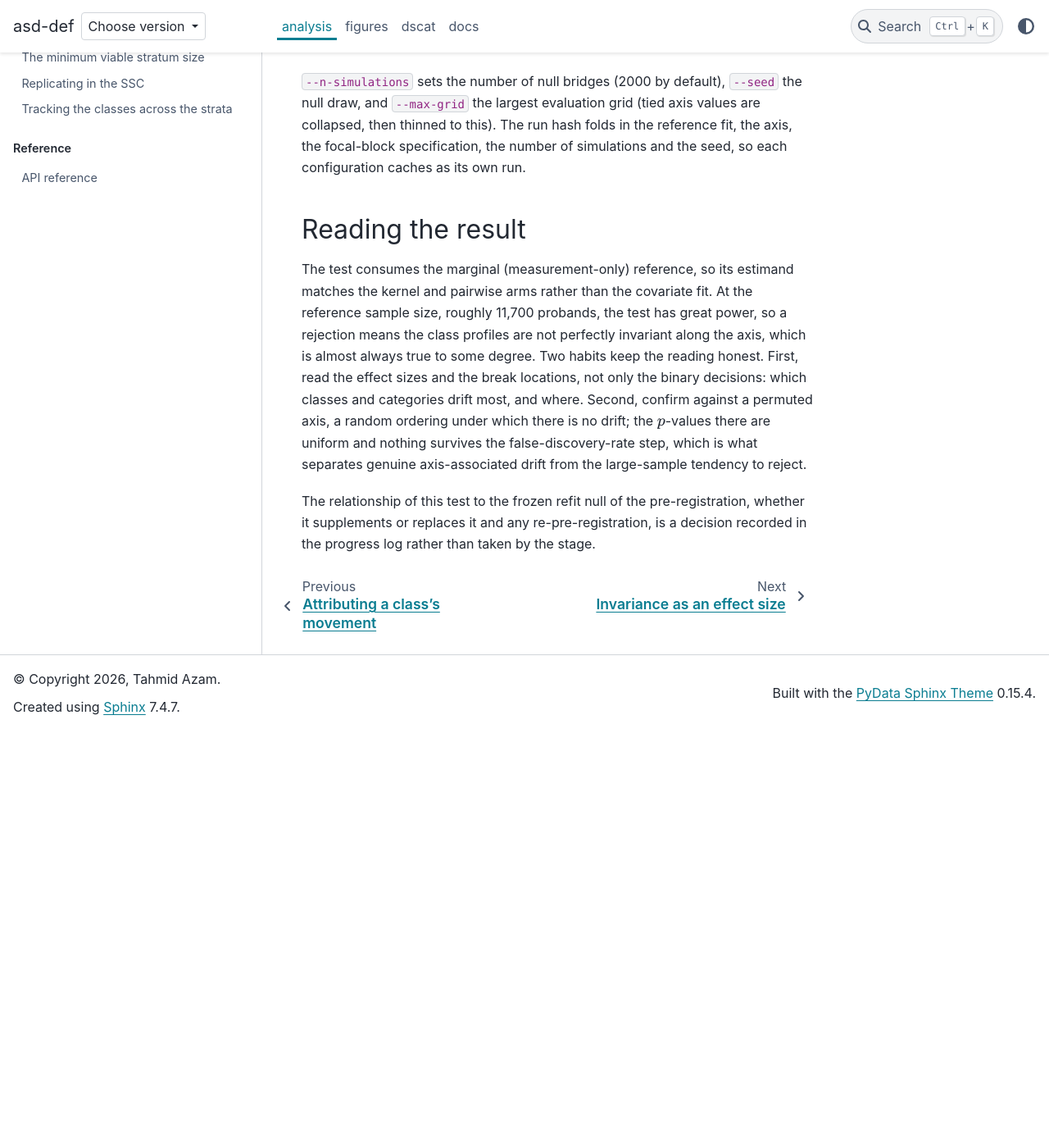
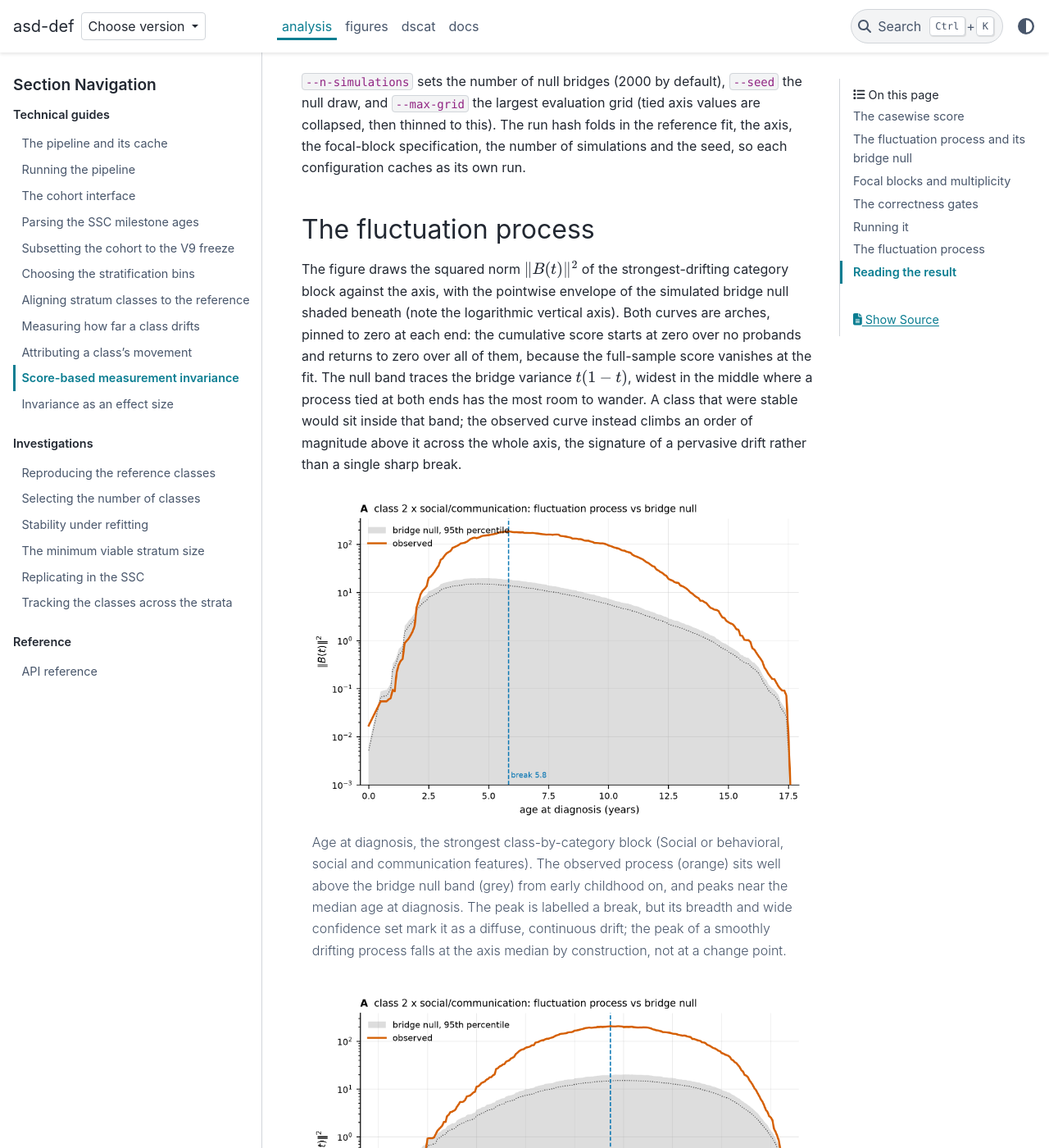
Before and after one commit to tahmidazam/asd-def, a Sphinx documentation site: the page built from docs/source/packages/analysis/guides/score-based-invariance.md, in a window 1280 px wide and 1400 px high, scrolled down 2995 px. Shown: the whole window at 82% size. Built offline with Sphinx 7.4.7 and the PyData theme 0.15.4, drawn with Linux system fonts in a browser that asks for light colours; before the commit the page ends 3887 px from its top, so only the background shows below that; some of the changed text lies outside the part shown.

Commit message:
docs(analysis): embed fluctuation-process figures in the invariance guide
Register the two invariance figures for publishing and show them in the
guide. Captions note that the break sits at the axis median under a
continuous drift, so it marks a diffuse trend rather than a change point.

```diff
--- a/docs/source/packages/analysis/guides/score-based-invariance.md
+++ b/docs/source/packages/analysis/guides/score-based-invariance.md
@@ -102,6 +102,40 @@
 The run hash folds in the reference fit, the axis, the focal-block specification, the number of
 simulations and the seed, so each configuration caches as its own run.
 
+## The fluctuation process
+
+The figure draws the squared norm $\lVert B(t) \rVert^2$ of the strongest-drifting category block
+against the axis, with the pointwise envelope of the simulated bridge null shaded beneath (note the
+logarithmic vertical axis). Both curves are arches, pinned to zero at each end: the cumulative
+score starts at zero over no probands and returns to zero over all of them, because the full-sample
+score vanishes at the fit. The null band traces the bridge variance $t(1-t)$, widest in the middle
+where a process tied at both ends has the most room to wander. A class that were stable would sit
+inside that band; the observed curve instead climbs an order of magnitude above it across the whole
+axis, the signature of a pervasive drift rather than a single sharp break.
+
+:::{figure} /_figures/invariance_process_age_at_diagnosis.png
+:alt: Squared fluctuation process against age at diagnosis, far above the simulated bridge null band
+:width: 100%
+:align: center
+
+Age at diagnosis, the strongest class-by-category block (Social or behavioral, social and
+communication features). The observed process (orange) sits well above the bridge null band (grey)
+from early childhood on, and peaks near the median age at diagnosis. The peak is labelled a break,
+but its breadth and wide confidence set mark it as a diffuse, continuous drift; the peak of a
+smoothly drifting process falls at the axis median by construction, not at a change point.
+:::
+
+:::{figure} /_figures/invariance_process_era.png
+:alt: Squared fluctuation process against diagnosis year, far above the simulated bridge null band
+:width: 100%
+:align: center
+
+Diagnostic era, the same block. The excursion above the null band grows through the 2010s, with the
+social and communication scores trending upward with diagnosis year (a positive directional slope).
+The break near 2016 is again close to the median diagnosis year, so it reads as the centre of a
+continuous change over the era rather than an abrupt one.
+:::
+
 ## Reading the result
 
 The test consumes the marginal (measurement-only) reference, so its estimand matches the kernel
@@ -114,6 +148,15 @@
 false-discovery-rate step, which is what separates genuine axis-associated drift from the
 large-sample tendency to reject.
 
+Read the break against the axis median rather than as an event. The maxLM statistic borrows its
+name from change-point testing, where the peak locates an abrupt shift, but it also has power
+against smooth drift, and for a smoothly drifting parameter the peak falls at the axis median by
+construction. So a break that sits at the median, with a wide confidence set and a significant
+Cramer-von Mises statistic, is continuous drift, not a discontinuity; the informative signal is how
+far the break departs from the median (where the drift concentrates) and the sign of the
+directional slope (which way it goes). The whole trajectory is traced directly, rather than tested,
+by the kernel sweep and the pairwise-drift arms.
+
 The relationship of this test to the frozen refit null of the pre-registration, whether it
 supplements or replaces it and any re-pre-registration, is a decision recorded in the progress log
 rather than taken by the stage.
```
Also changed, not shown: docs/source/_figures/invariance_process_age_at_diagnosis.json (added, +7 -0 lines), docs/source/_figures/invariance_process_era.json (added, +7 -0 lines), docs/source/_figures/invariance_process_age_at_diagnosis.png (added), docs/source/_figures/invariance_process_era.png (added), 1 other file.
